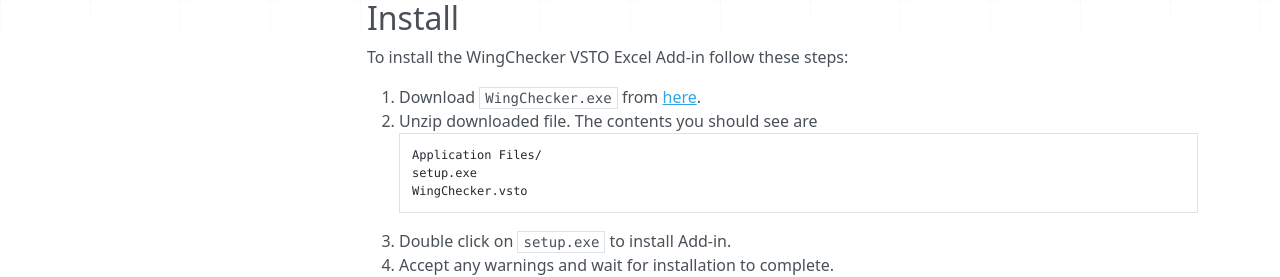
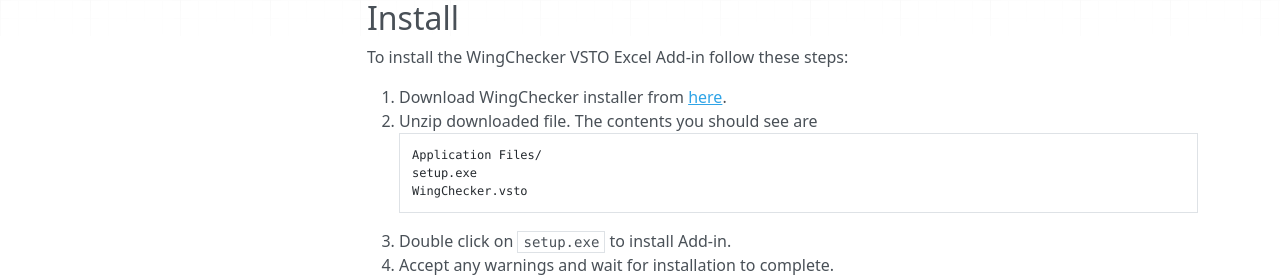
Before and after one commit to distractor/WingChecker_Documentation, an MkDocs documentation site: the page built from docs/installation/installation.md, in a window 1280 px wide and 1095 px high. Shown: the part 270-547 px from the top of the window. Built offline with MkDocs 1.6.1, drawn with Linux system fonts in a browser that asks for light colours; nearby versions of some CDN libraries.

Commit message:
renamed download.

````diff
--- a/docs/installation/installation.md
+++ b/docs/installation/installation.md
@@ -10,7 +10,7 @@
 
 To install the WingChecker VSTO Excel Add-in follow these steps:
 
-1. Download `WingChecker.exe` from [here](../files/setup.exe){:download="WingChecker"}.
+1. Download WingChecker installer from [here](../files/setup.exe){:download="WingChecker.exe"}.
 2. Unzip downloaded file. The contents you should see are
     ```sh
     Application Files/
````
